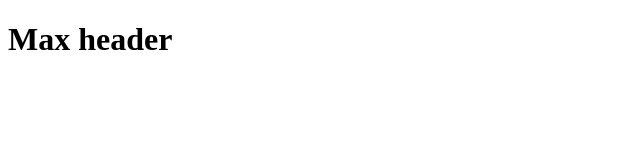
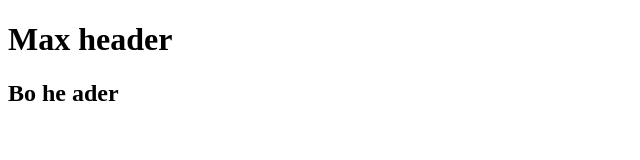
Before and after one commit to Someguy56/donut, a plain HTML site: page index.html in a window 1280 px wide. Shown: the whole page, without its empty margins (0-640 px from the left). Drawn offline with Linux system fonts and the light colour scheme.

Commit message:
Added h2

```diff
--- a/index.html
+++ b/index.html
@@ -6,5 +6,6 @@
 </head>
 <body>
  <h1>Max header</h1>
+ <h2>Bo he ader</h2>
 </body>
 </html>
```
